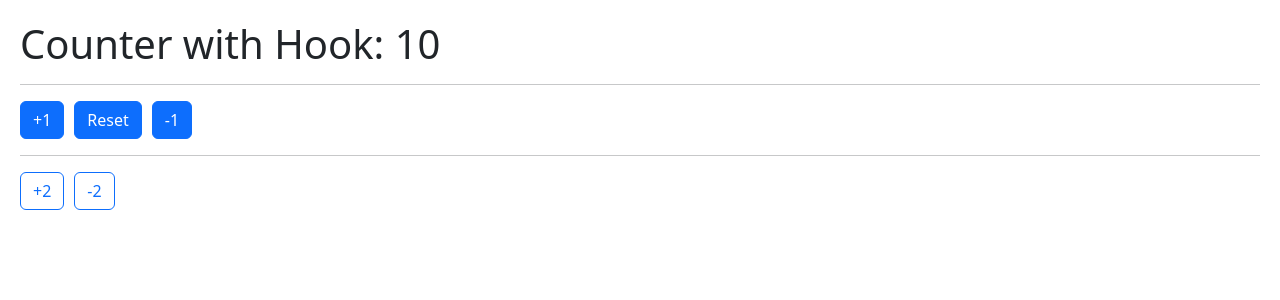
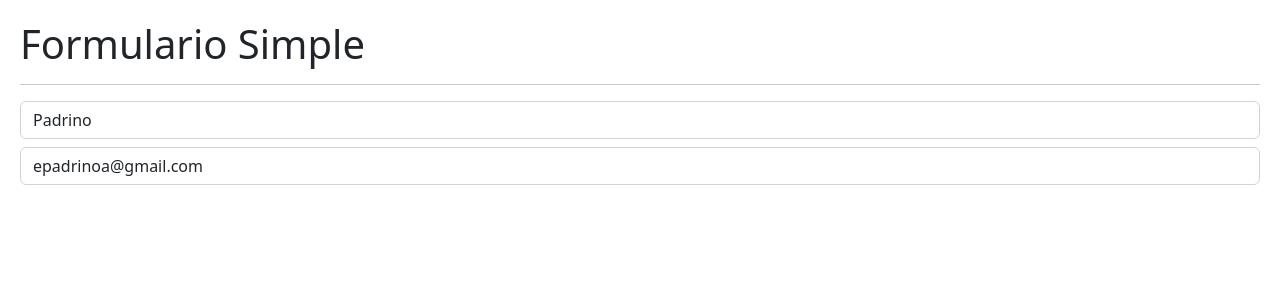
Before and after one commit to Epadrino/react-cero-a-experto, a React (Vite) app in the folder hook_app/: page / in a window 1280 px wide. Shown: the top 300 px of the page. Built offline with nearby package versions, Linux system fonts and the light colour scheme.

Commit message:
hook_useffect
creación de nuevo hook

```diff
--- /dev/null
+++ b/hook_app/src/02-useEffect/SimpleForm.jsx
@@ -0,0 +1,38 @@
+import { useState } from 'react';
+
+export const SimpleForm = () => {
+	const [formState, setFormState] = useState({
+		username: 'Padrino',
+		email: 'epadrinoa@gmail.com',
+	});
+
+	const { username, email } = formState;
+
+	const onInputCange = ({ target }) => {
+		const { name, value } = target;
+		setFormState({ ...formState, [name]: value });
+	};
+	return (
+		<>
+			<h1>Formulario Simple</h1>
+			<hr />
+
+			<input
+				type='text'
+				className='form-control'
+				placeholder='Username'
+				name='username'
+				value={username}
+				onChange={onInputCange}
+			/>
+			<input
+				type='email'
+				className='form-control mt-2'
+				placeholder='example@email.com'
+				name='email'
+				value={email}
+				onChange={onInputCange}
+			/>
+		</>
+	);
+};
--- a/hook_app/src/main.jsx
+++ b/hook_app/src/main.jsx
@@ -1,13 +1,14 @@
 import React from 'react';
 import ReactDOM from 'react-dom/client';
+import { SimpleForm } from './02-useEffect/SimpleForm';
 // import { CounterApp } from './01-useState/CounterApp';
-import { CounterWithCustomHook } from './01-useState/CounterWithCustomHook';
+// import { CounterWithCustomHook } from './01-useState/CounterWithCustomHook';
 // import { HooksApp } from './HooksApp';
 
 import './index.css';
 
 ReactDOM.createRoot(document.getElementById('root')).render(
 	<React.StrictMode>
-		<CounterWithCustomHook />
+		<SimpleForm />
 	</React.StrictMode>
 );
```
